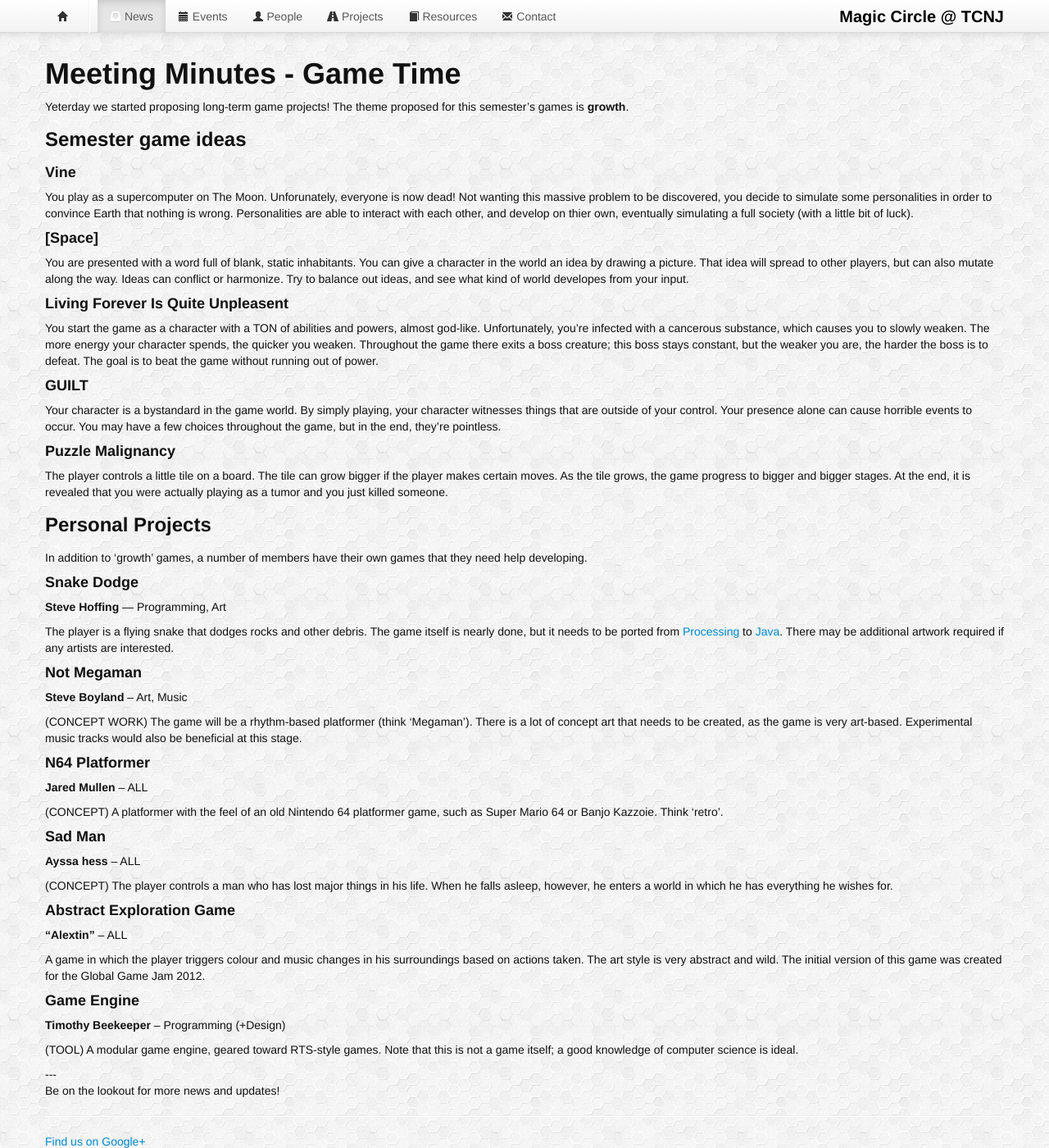
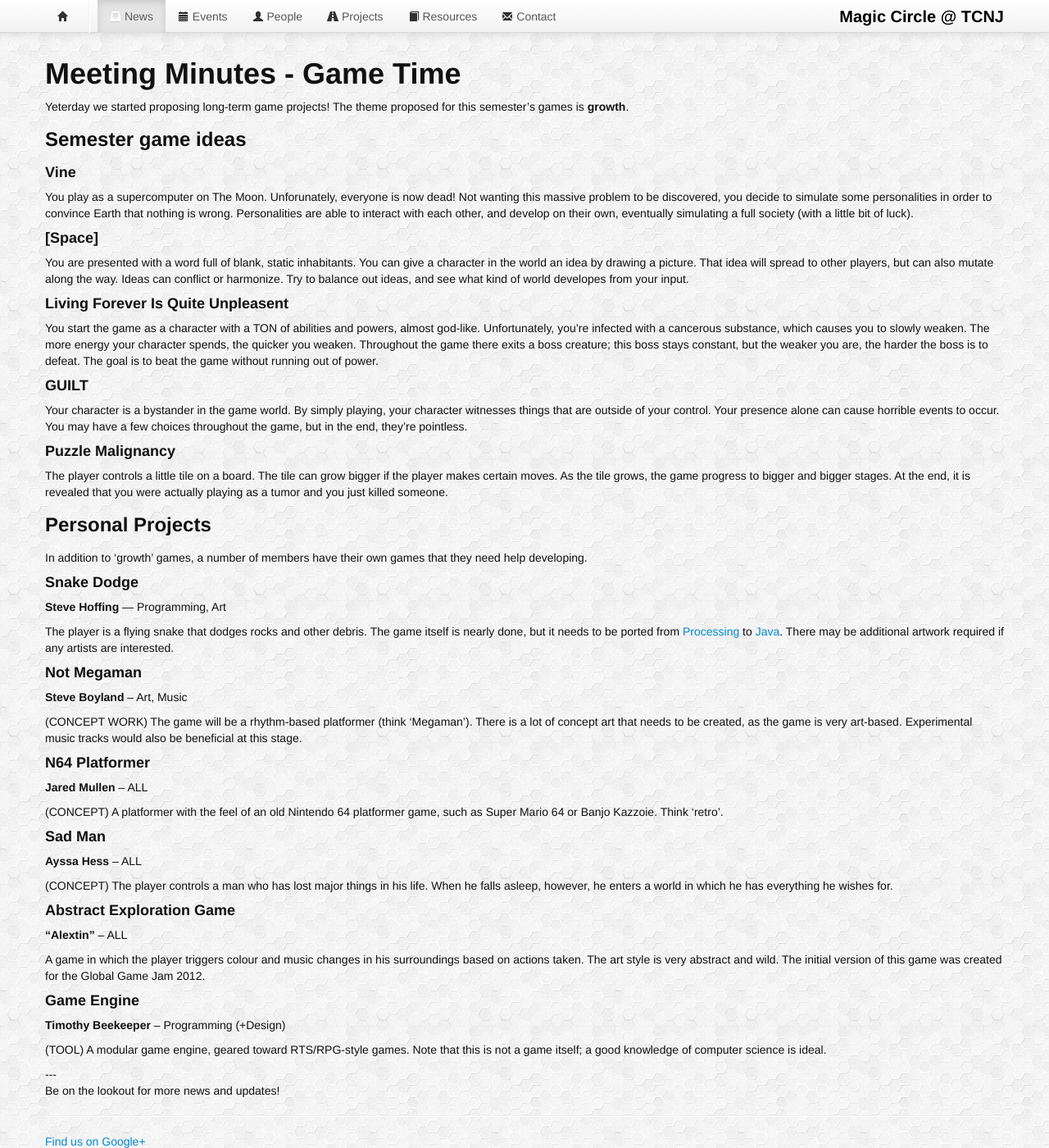
Before and after one commit to tcnj-magic-circle/tcnj-magic-circle.github.com, a Jekyll site: the page built from _posts/2012-09-28-minutes.md, in a window 1280 px wide and 1400 px high. Shown: the whole window at 82% size. Built offline with Jekyll 4.4.1, drawn with Linux system fonts in a browser that asks for light colours; nearby versions of some CDN libraries.

Commit message:
Fixed typos and capitalization.

```diff
--- a/_posts/2012-09-28-minutes.md
+++ b/_posts/2012-09-28-minutes.md
@@ -11,7 +11,7 @@ Yeterday we started proposing long-term game projects!  The theme proposed for t
 
 #### Vine
 
-You play as a supercomputer on The Moon.  Unforunately, everyone is now dead!  Not wanting this massive problem to be discovered, you decide to simulate some personalities in order to convince Earth that nothing is wrong.  Personalities are able to interact with each other, and develop on thier own, eventually simulating a full society (with a little bit of luck).
+You play as a supercomputer on The Moon.  Unforunately, everyone is now dead!  Not wanting this massive problem to be discovered, you decide to simulate some personalities in order to convince Earth that nothing is wrong.  Personalities are able to interact with each other, and develop on their own, eventually simulating a full society (with a little bit of luck).
 
 
 #### [Space]
@@ -26,7 +26,7 @@ You start the game as a character with a TON of abilities and powers, almost god
 
 #### GUILT
 
-Your character is a bystandard in the game world.  By simply playing, your character witnesses things that are outside of your control.  Your presence alone can cause horrible events to occur.  You may have a few choices throughout the game, but in the end, they're pointless.
+Your character is a bystander in the game world.  By simply playing, your character witnesses things that are outside of your control.  Your presence alone can cause horrible events to occur.  You may have a few choices throughout the game, but in the end, they're pointless.
 
 
 #### Puzzle Malignancy
@@ -61,7 +61,7 @@ __Jared Mullen__ -- ALL
 
 #### Sad Man
 
-__Ayssa hess__ -- ALL
+__Ayssa Hess__ -- ALL
 
 (CONCEPT) The player controls a man who has lost major things in his life.  When he falls asleep, however, he enters a world in which he has everything he wishes for.
 
@@ -77,4 +77,4 @@ A game in which the player triggers colour and music changes in his surroundings
 
 __Timothy Beekeeper__ -- Programming (+Design)
 
-(TOOL) A modular game engine, geared toward RTS-style games.  Note that this is not a game itself; a good knowledge of computer science is ideal.
+(TOOL) A modular game engine, geared toward RTS/RPG-style games.  Note that this is not a game itself; a good knowledge of computer science is ideal.
```
